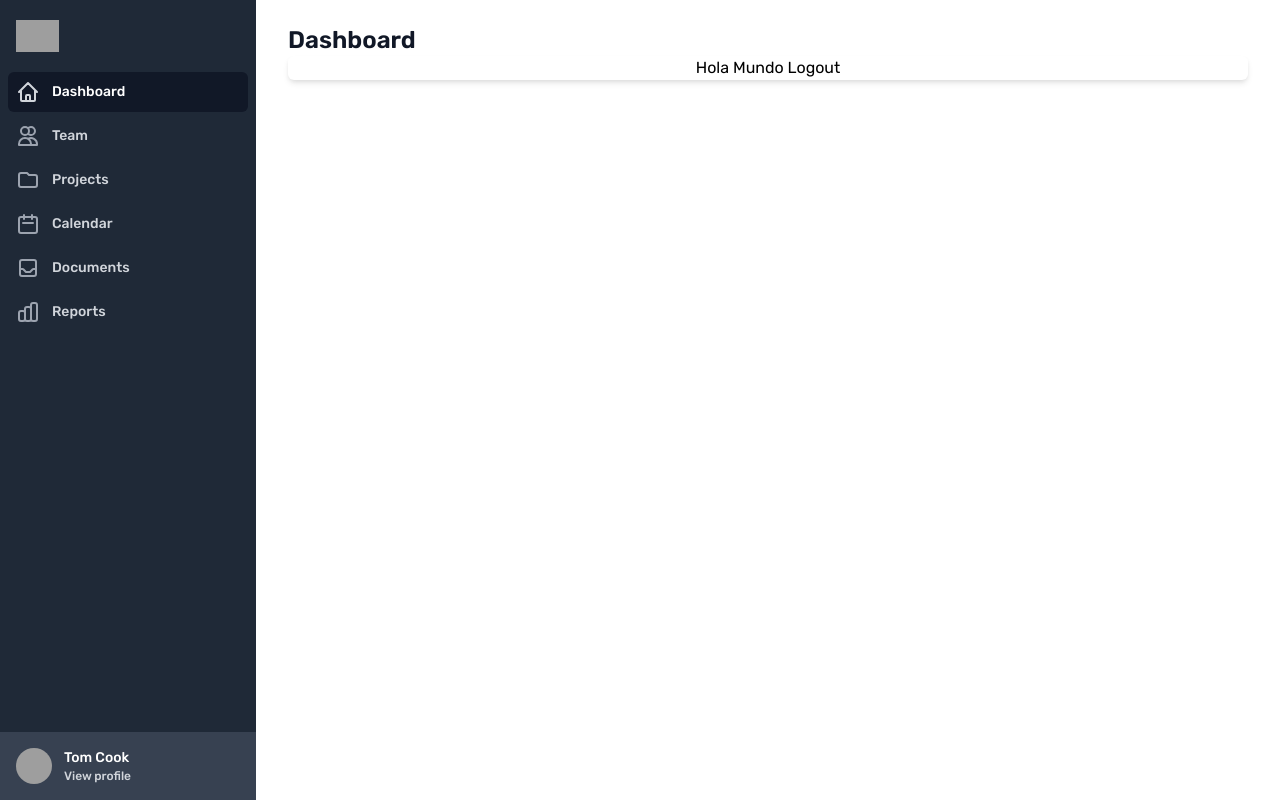
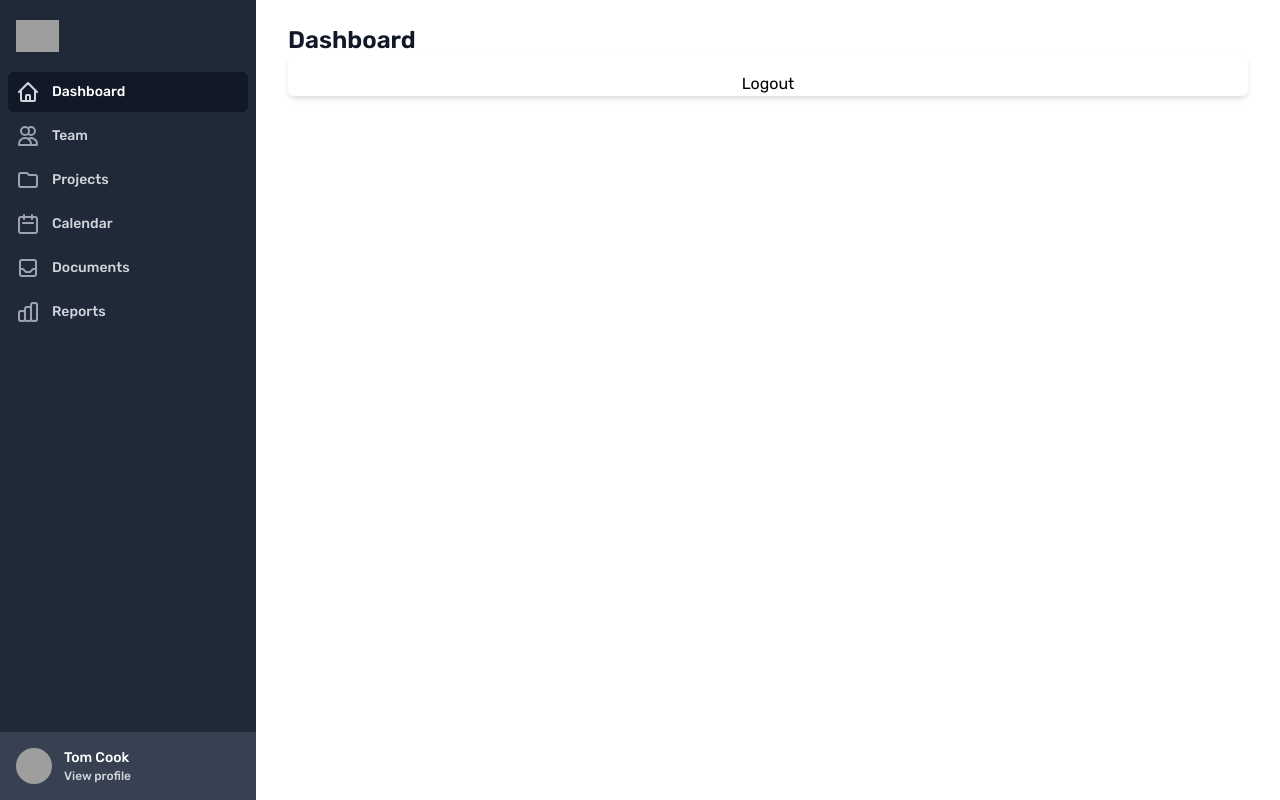
Before and after one commit to alonsohs/forest-front, a Nuxt app: page / in a window 1280 px wide. Built offline with nearby package versions, Linux system fonts and the light colour scheme; grey boxes are pictures that could not be loaded.

Commit message:
Update: project favico and add fetch user url

```diff
--- a/nuxt.config.js
+++ b/nuxt.config.js
@@ -5,7 +5,7 @@ export default {
 
   // Global page headers: https://go.nuxtjs.dev/config-head
   head: {
-    title: 'mediconect-app',
+    title: 'Mediconect',
     htmlAttrs: {
       lang: 'es',
     },
@@ -53,18 +53,16 @@ export default {
     strategies: {
       local: {
         user: {
-          property: 'user',
           // autoFetch: true
         },
         token: {
-          type: 'token',
           global: true,
           // maxAge: 4 hours
         },
         endpoints: {
           login: { url: '/api/v1/auth/login/', method: 'post' },
           logout: false,
-          user: false,
+          user: { url: '/api/v1/profile/me'},
         }
       }
     },
--- a/pages/auth/login.vue
+++ b/pages/auth/login.vue
@@ -14,26 +14,26 @@
               <div>
                 <label for="email" class="block text-sm font-medium text-gray-700"> Email </label>
                 <div class="mt-1">
-                  <input id="email" v-model="email" name="email" type="email" autocomplete="email" required="" class="appearance-none block w-full px-3 py-2 border border-gray-300 rounded-md shadow-sm placeholder-gray-400 focus:outline-none focus:ring-indigo-500 focus:border-indigo-500 sm:text-sm" />
+                  <input id="email" v-model="email" name="email" type="email" autocomplete="email" required="" class="appearance-none block w-full px-3 py-2 border border-gray-300 rounded-md shadow-sm placeholder-gray-400 focus:outline-none focus:ring-doc-blue-200 focus:border-doc-blue-200 sm:text-sm" />
                 </div>
               </div>
 
               <div class="space-y-1">
                 <label for="password" class="block text-sm font-medium text-gray-700"> Contraseña </label>
                 <div class="mt-1">
-                  <input id="password" v-model="password" name="password" type="password" autocomplete="current-password" required="" class="appearance-none block w-full px-3 py-2 border border-gray-300 rounded-md shadow-sm placeholder-gray-400 focus:outline-none focus:ring-indigo-500 focus:border-indigo-500 sm:text-sm" />
+                  <input id="password" v-model="password" name="password" type="password" autocomplete="current-password" required="" class="appearance-none block w-full px-3 py-2 border border-gray-300 rounded-md shadow-sm placeholder-gray-400 focus:outline-none focus:ring-doc-blue-200 focus:border-doc-blue-200 sm:text-sm" />
                 </div>
               </div>
 
               <div class="flex items-center justify-between">
                 <div class="flex items-center">
-                  <input id="remember-me" name="remember-me" type="checkbox" class="h-4 w-4 text-indigo-600 focus:ring-indigo-500 border-gray-300 rounded" />
+                  <input id="remember-me" name="remember-me" type="checkbox" class="h-4 w-4 text-indigo-600 focus:ring-doc-blue-200 border-gray-300 rounded" />
                   <label for="remember-me" class="ml-2 block text-sm text-gray-900"> Mantener sesión iniciada </label>
                 </div>
               </div>
 
               <div>
-                <button type="submit" class="w-full flex justify-center py-2 px-4 border border-transparent rounded-md shadow-sm text-sm font-medium text-white bg-doc-blue-100 hover:bg-cyan-900 focus:outline-none focus:ring-2 focus:ring-offset-2 focus:ring-indigo-500">Iniciar sesión</button>
+                <button type="submit" class="w-full flex justify-center py-2 px-4 border border-transparent rounded-md shadow-sm text-sm font-medium text-white bg-doc-blue-100 hover:bg-cyan-900 focus:outline-none focus:ring-2 focus:ring-offset-2 focus:ring-doc-blue-200">Iniciar sesión</button>
               </div>
             </form>
           </div>
--- a/pages/index.vue
+++ b/pages/index.vue
@@ -1,8 +1,8 @@
 <template>
-  <div class="w-full bg-white rounded-md shadow-md text-center">
-    Hola Mundo
-
-    {{$auth.user}}
+  <div class="w-full bg-white rounded-md shadow-md text-center space-y-4">
+    <div>
+      {{$auth.user}}
+    </div>
     <button @click="userLogout">Logout</button>
   </div>
 </template>
@@ -15,7 +15,6 @@ export default {
     userLogout() {
       this.$auth.logout()
     },
-
   }
 }
 </script>
--- a/tailwind.config.js
+++ b/tailwind.config.js
@@ -8,21 +8,9 @@ module.exports = {
       fontFamily: {
         'sans': ['Rubik', 'sans-serif'],
       },
-      padding: {
-        '500px': '500px',
-      },
-      width: {
-        '410': '410px',
-      },
-      maxWidth: {
-        '410': '410px',
-      },
-      gridTemplateColumns: {
-        'main': '250px 1fr',
-        'sugesstion-grid': '70% 1fr'
-      },
       colors:{
         'doc-blue-100': '#5CE1E6',
+        'doc-blue-200': '#139cbb'
       },
       backgroundImage: {
         'hero': "linear-gradient(to top, #160d38, #1a124c, #1c1661, #1c1b76, #19208d, #1736a5, #104cbd, #0062d5, #0088e9, #00a8ed, #00c6ea, #5ce1e6)"
```
Also changed, not shown: 1 other file (tests, documents, lock files or other folders).
